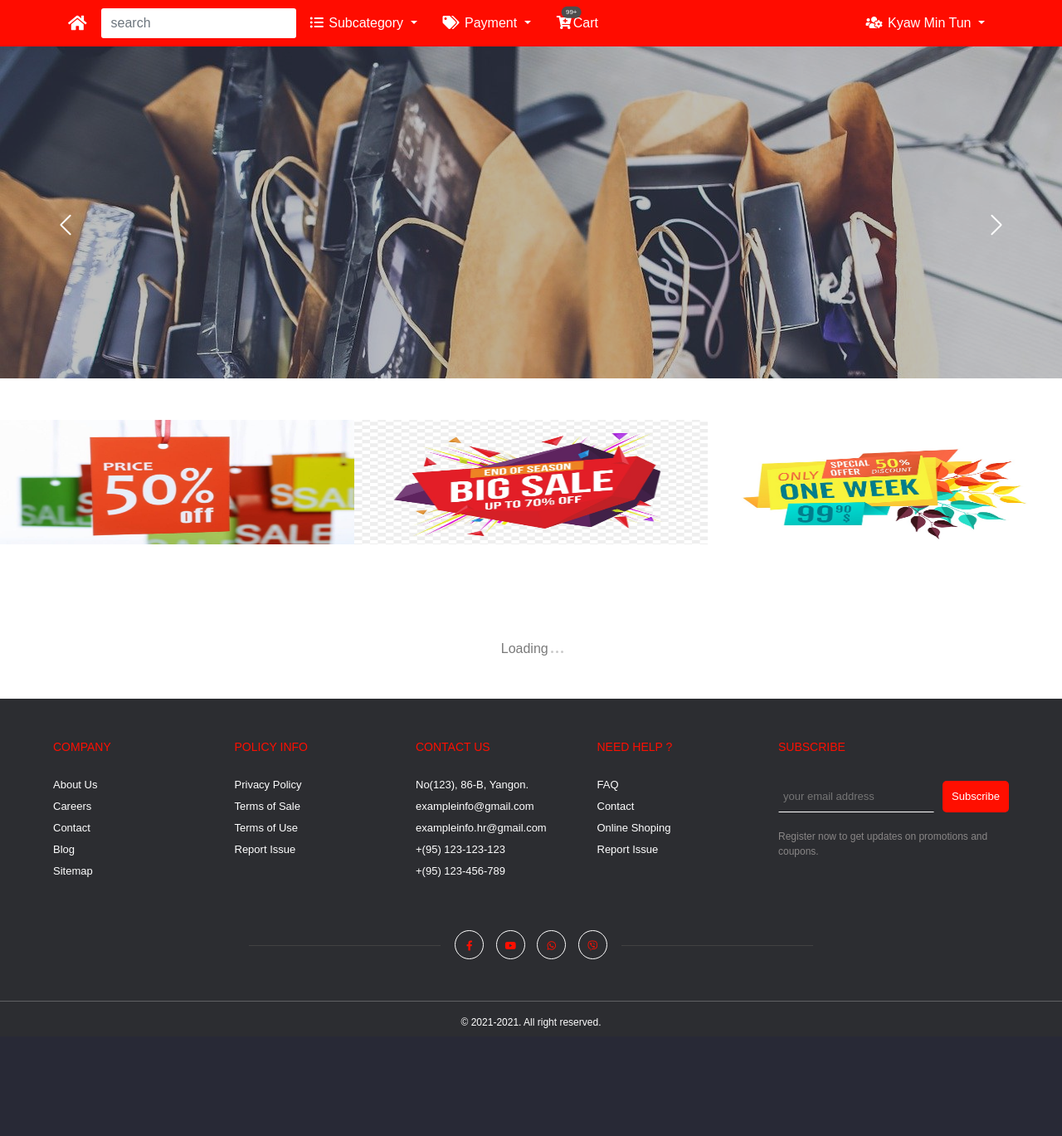
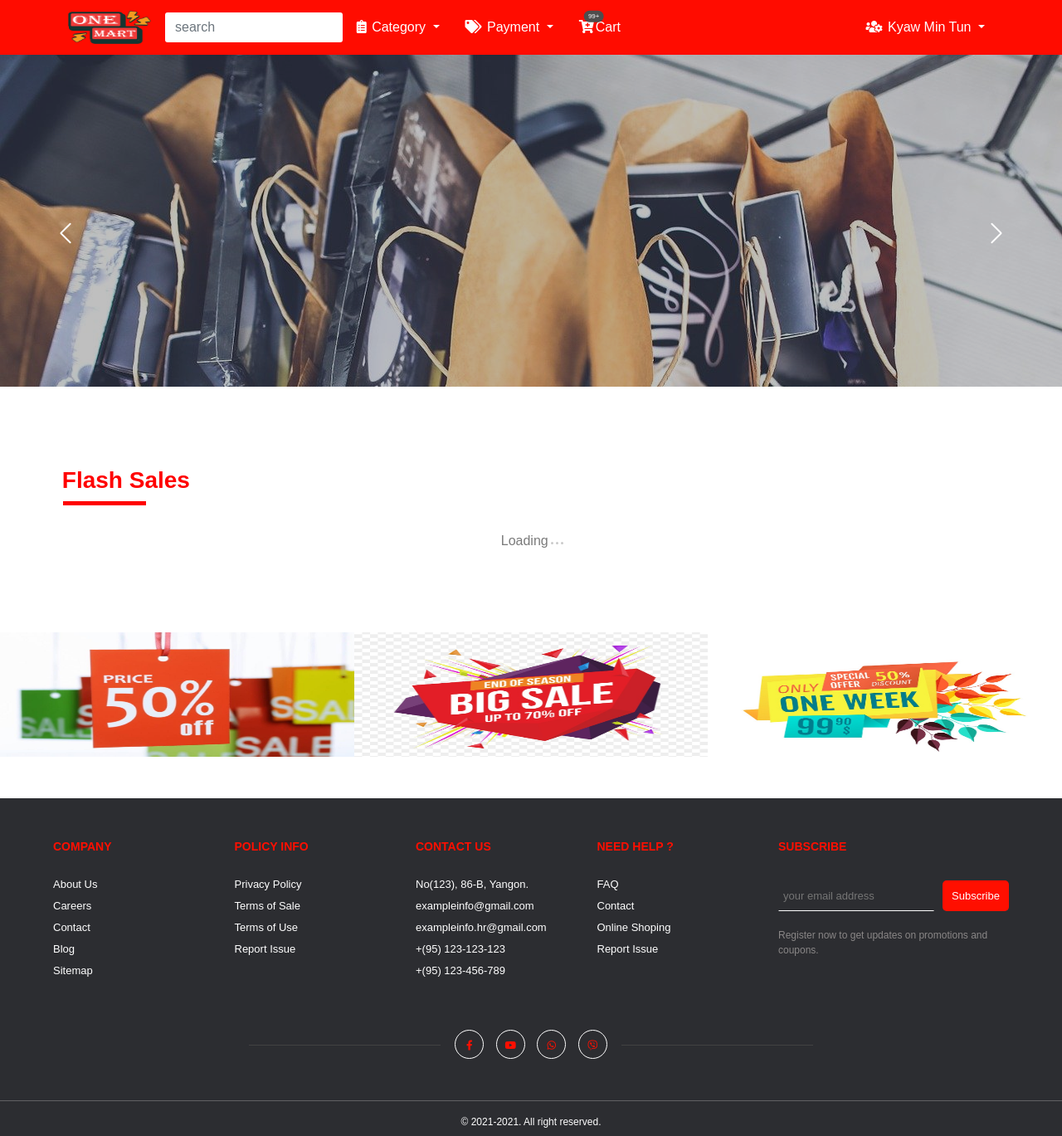
Before and after one commit to htetyinmin/One-Mart, a PHP site: page / in a window 1280 px wide. Shown: the whole page at 83% size. Before the commit the page ends 1239 px from the top, so only its background shows below. Run offline with PHP 8.4, Linux system fonts and the light colour scheme; data that the repository does not hold is empty.

Commit message:
index pages

```diff
--- a/assets/frontend/css/customize.css
+++ b/assets/frontend/css/customize.css
@@ -176,11 +176,6 @@ li.breadcrumb-item a {
     cursor: pointer;
     color: rgb(88, 86, 86);
 }
-
-
-
-
-
 
 
 /*----------product_ad---------*/
--- /dev/null
+++ b/assets/frontend/css/style.css
@@ -0,0 +1,18 @@
+.subcategory .sub-body{
+      background: #f8f1f1cf;
+      border-radius: 10px;
+      color: red;
+}
+
+.title{
+      color:red;
+      font-weight: 600;
+}
+
+.line{
+      width: 100px;
+      background: red;
+      height: 5px;
+      margin-left: 6px;
+      margin-bottom: 15px;
+}
--- a/index.php
+++ b/index.php
@@ -1,13 +1,16 @@
  <?php
 
   include_once "template/header.php";
+  include_once "admin/system/function.php";
   include_once "system/function.php";
 
 
     $sql = "SELECT * FROM items";
     $items = itemsAll($sql);
 
-
+    $sql = "SELECT * FROM subcategories";
+    $subcategories = getItems($sql);
+    // var_dump($subcategories);
 
 
  ?>
@@ -17,7 +20,7 @@
 
 
   <!-- slider -->
-  <div class="slider">
+  <div class="slider mb-5">
     <div id="carouselExampleFade" class="carousel slide carousel-fade" data-bs-ride="carousel">
       <div class="carousel-inner">
         <div class="carousel-item active">
@@ -53,24 +56,33 @@
     </div>
   </div>
 
+ <!-- Subcategory -->
+ <div class="subcategory">
+  <div class="container">
+    <div class="row">
+      <?php foreach($subcategories as $sub){?>
 
-  <!-- product ad -->
-  <div class="product_ad">
-    <div class="ad ad_one">
-      <img src="assets/frontend/img/promotion/promo.jpg" alt="promotion" width="100%" height="100%" >
-    </div>
-    <div class="ad ad_two">
-      <img src="assets/frontend/img/promotion/big_sale.jpg" alt="promotion" width="100%" height="100%">
-    </div>
-    <div class="ad ad_three">
-      <img src="assets/frontend/img/promotion/weekly_promo.jpg" alt="promotion" width="100%" height="100%">
+        <div class="col-xl-3 col-lg-3 col-md-3 col-sm-6 col-12 ">
+          <div class="sub-body">
+            <img src="admin/uploads/<?= $sub->photo ?>" class="img-fluid p-3" style="border-radius: 20px;">
+            <h5 class="text-center pb-3"><?= $sub->name ?></h5>
+          </div>
+        </div>
+
+      <?php }?>
     </div>
   </div>
+ </div>
+
 
 
   <!-- Product -->
   <div class="product pt-5 pb-5">
     <div class="container-sm">
+      <div class="row">
+        <h3 class="title">Flash Sales</h3>
+        <div class="line"></div>
+      </div>
       <div class="row mb-3" id="">
         <?php foreach($items as $item){
 
@@ -128,6 +140,19 @@
     </div>
   </div>
 
+  <!-- product ad -->
+  <div class="product_ad">
+    <div class="ad ad_one">
+      <img src="assets/frontend/img/promotion/promo.jpg" alt="promotion" width="100%" height="100%" >
+    </div>
+    <div class="ad ad_two">
+      <img src="assets/frontend/img/promotion/big_sale.jpg" alt="promotion" width="100%" height="100%">
+    </div>
+    <div class="ad ad_three">
+      <img src="assets/frontend/img/promotion/weekly_promo.jpg" alt="promotion" width="100%" height="100%">
+    </div>
+  </div>
+
 
   <!-- View Cart Modal -->
   <div class="modal fade" id="cartModal" tabindex="-1" aria-labelledby="exampleModalLabel" aria-hidden="true">
--- a/product_details.php
+++ b/product_details.php
@@ -52,8 +52,8 @@
               <div class="wrapper row">
                   <div class="preview col-lg-6">
 
-                      <div class="preview-pic tab-content">
-                        <div class="tab-pane active" id="pic-1"><img src="admin/uploads/<?= $detail_photo ?>" /></div>
+                      <div class="preview-pic">
+                        <div class="tab-pane active" id="pic-1"><img src="admin/uploads/<?= $detail_photo ?>" class="img-fluid" style="width: 450px;"/></div>
                         <!-- <div class="tab-pane" id="pic-2"><img src="../assets/frontend/img/product/laptop-11.jpg" /></div>
                         <div class="tab-pane" id="pic-3"><img src="../assets/frontend/img/product/device.jpg" /></div>
                         <div class="tab-pane" id="pic-4"><img src="../assets/frontend/img/product/laptopfordesign.jpg" /></div>
--- a/template/header.php
+++ b/template/header.php
@@ -2,9 +2,9 @@
 
     include_once "./admin/system/function.php";
 
-    $sql = "SELECT * FROM subcategories";
+    $sql = "SELECT * FROM categories";
 
-    $subcategories = getItems($sql);
+    $categories = getItems($sql);
     // var_dump($categories);
 ?>
 
@@ -25,15 +25,17 @@
 
   <!-- Style CSS -->
   <link rel="stylesheet" href="../assets/frontend/css/customize.css">
+  <link rel="stylesheet" href="../assets/frontend/css/style.css">
 
 </head>
 <body>
 
 <!-- Navbar -->
-<nav class="navbar navbar-expand-lg navbar-light nav-color">
+<nav class="navbar navbar-expand-lg navbar-light nav-color sticky-top">
     <div class="container">
         <a class="navbar-brand" href="../index.php" title="home">
-            <i class="fa fa-home"></i>
+            <!-- <i class="fa fa-home"></i> -->
+            <img src="assets/frontend/img/onemart.png" width="100" height="40" alt="">
         </a>
         <form class="d-flex">
             <input class="form-control me-2 input" type="search" placeholder="search">
@@ -46,16 +48,16 @@
 
             <li class="nav-item dropdown">
             <a class="nav-link dropdown-toggle" href="#" data-bs-toggle="dropdown" title="category">
-            <i class="fa fa-list-ul"></i>
-            <span>Subcategory</span>
+            <i class="fas fa-clipboard-list"></i>
+            <span>Category</span>
             </a>
             <ul class="dropdown-menu">
             <?php
-            foreach($subcategories as $subcategory){?>
+            foreach($categories as $category){?>
                 <li>
                     <a class="dropdown-item" href="#">
-                    <img src="admin/uploads/<?= $subcategory->photo ?>" alt="" width="50" height="50" style="border-radius: 50%;">
-                    <span><?= $subcategory->name ?></span>
+                    <!-- <img src="admin/uploads/" alt="" width="50" height="50" style="border-radius: 50%;"> -->
+                    <span><?= $category->name ?></span>
                     </a>
                 </li>
             <?php
```
Also changed, not shown: assets/frontend/img/onemart.png (added), assets/frontend/img/subcategory/hat.jpg (added), assets/frontend/img/subcategory/jerkin.jpg (added), assets/frontend/img/subcategory/laptop.jpg (added), assets/frontend/img/subcategory/phone.jpg (added), assets/frontend/img/subcategory/raincoat.jpg (added), assets/frontend/img/subcategory/shoe.jpg (added), assets/frontend/img/subcategory/tshirt.jpg (added), assets/frontend/img/subcategory/watches.jpg (added), test.txt (deleted).
